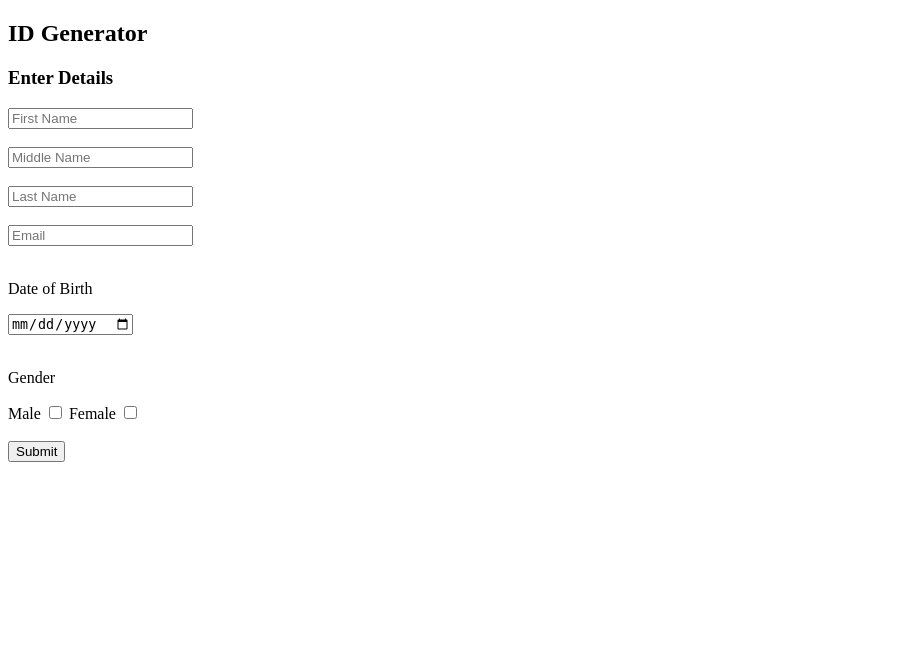
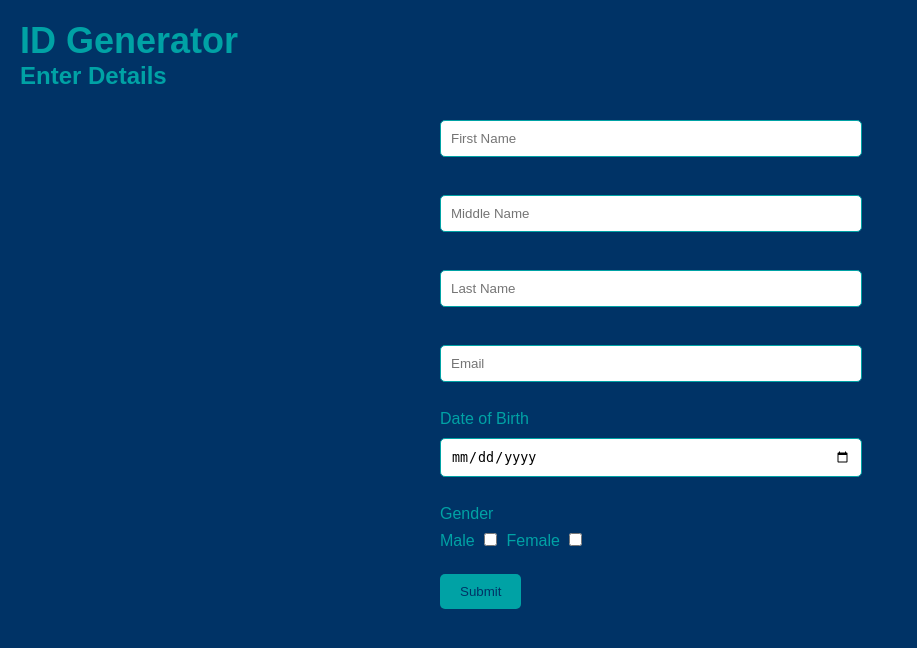
Before and after one commit to Jordan1570/ID-proj, a Flask app: page /create-citizen in a window 1280 px wide. Shown: the top 648 px of the page, without its empty margins (0-917 px from the left). Run offline with Flask 3, Linux system fonts and the light colour scheme.

Commit message:
styled register citizen page

```diff
--- a/styles.css
+++ /dev/null
@@ -1 +0,0 @@
- /* test page  */
--- a/templates/index.html
+++ b/templates/index.html
@@ -5,6 +5,7 @@
     <meta charset="UTF-8">
     <meta name="viewport" content="width=device-width, initial-scale=1.0">
     <title>ID Generator</title>
+    <link href="styles.css" rel="stylesheet" type="text/css">
 </head>
 
 <body>
@@ -20,6 +21,7 @@
             <input type="text" name="middle_name" placeholder="Middle Name">
             <br>
             <br>
+
             <input type="text" name="last_name" placeholder="Last Name">
             <br>
             <br>
--- /dev/null
+++ b/templates/styles.css
@@ -0,0 +1,77 @@
+/* Reset some default styles */
+body, h1, h2, h3, p {
+    margin: 0;
+    padding: 0;
+  }
+
+  /* Apply a background color to the entire page */
+  body {
+    background-color: #003366; /* Navy blue */
+    color: #00A2A5; /* Teal text color */
+    font-family: Arial, sans-serif;
+    padding: 20px;
+  }
+
+  /* Style the header */
+  header {
+    text-align: center;
+  }
+
+  h2 {
+    font-size: 36px;
+  }
+
+  /* Style the main content area */
+  .main-content {
+    background-color: #FFFFFF; /* White background */
+    padding: 20px;
+    border-radius: 10px;
+    margin-top: 20px;
+  }
+
+  h3 {
+    font-size: 24px;
+    margin-bottom: 20px;
+  }
+
+  /* Style the form elements */
+  form {
+    max-width: 400px;
+    margin: 0 auto;
+  }
+
+  input[type="text"],
+  input[type="email"],
+  input[type="date"] {
+    width: 100%;
+    padding: 10px;
+    margin: 10px 0;
+    border: 1px solid #00A2A5; /* Teal border */
+    border-radius: 5px;
+  }
+
+  input[type="checkbox"] {
+    margin: 10px 5px;
+  }
+
+  button {
+    background-color: #00A2A5; /* Teal background */
+    color: #003366; /* Navy blue text color */
+    border: none;
+    border-radius: 5px;
+    padding: 10px 20px;
+    cursor: pointer;
+  }
+
+  button:hover {
+    background-color: #003366; /* Navy blue background on hover */
+    color: #00A2A5; /* Teal text color on hover */
+  }
+
+  /* Style the footer */
+  footer {
+    text-align: center;
+    margin-top: 20px;
+  }
+
+  /* Additional styling can be added as needed */
```
